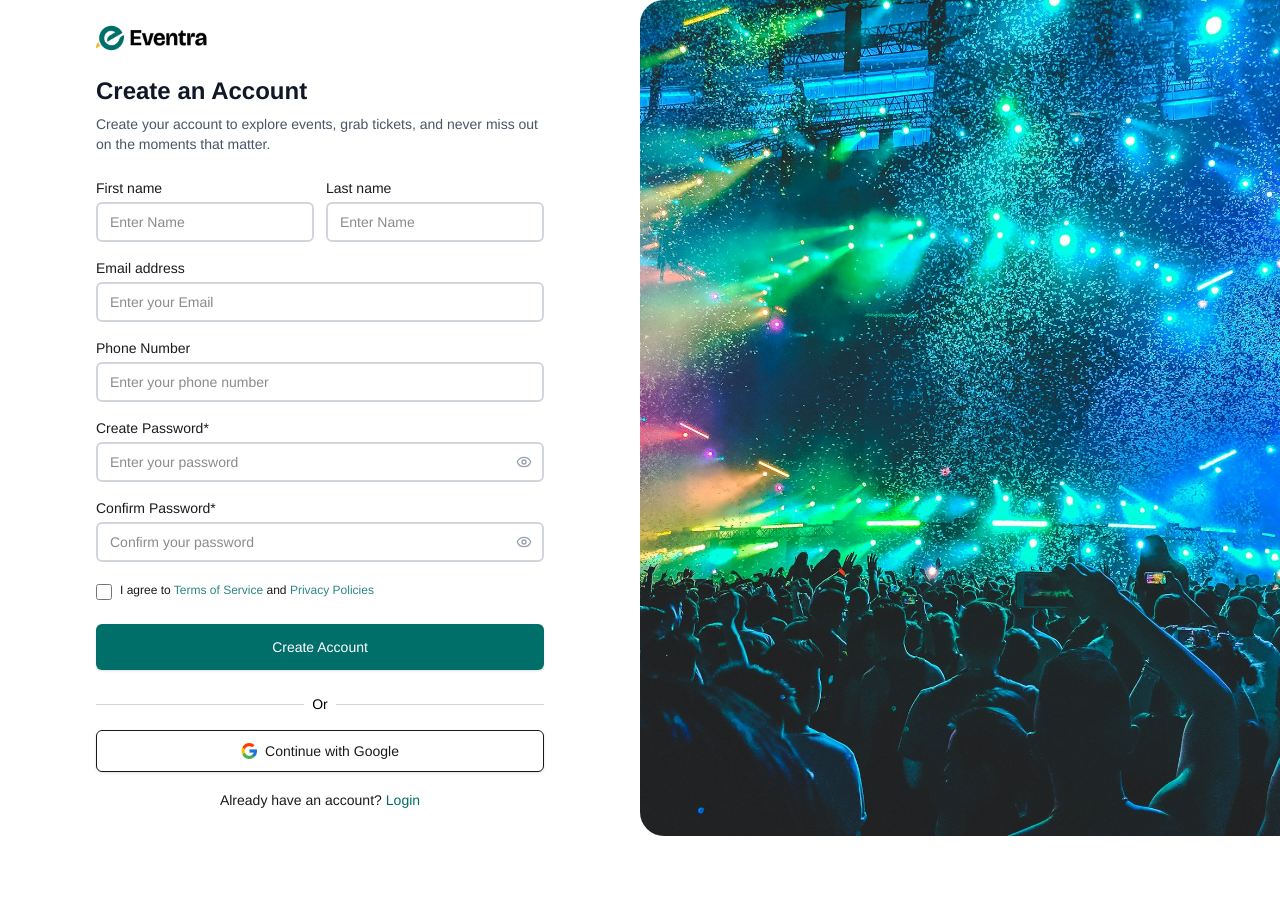
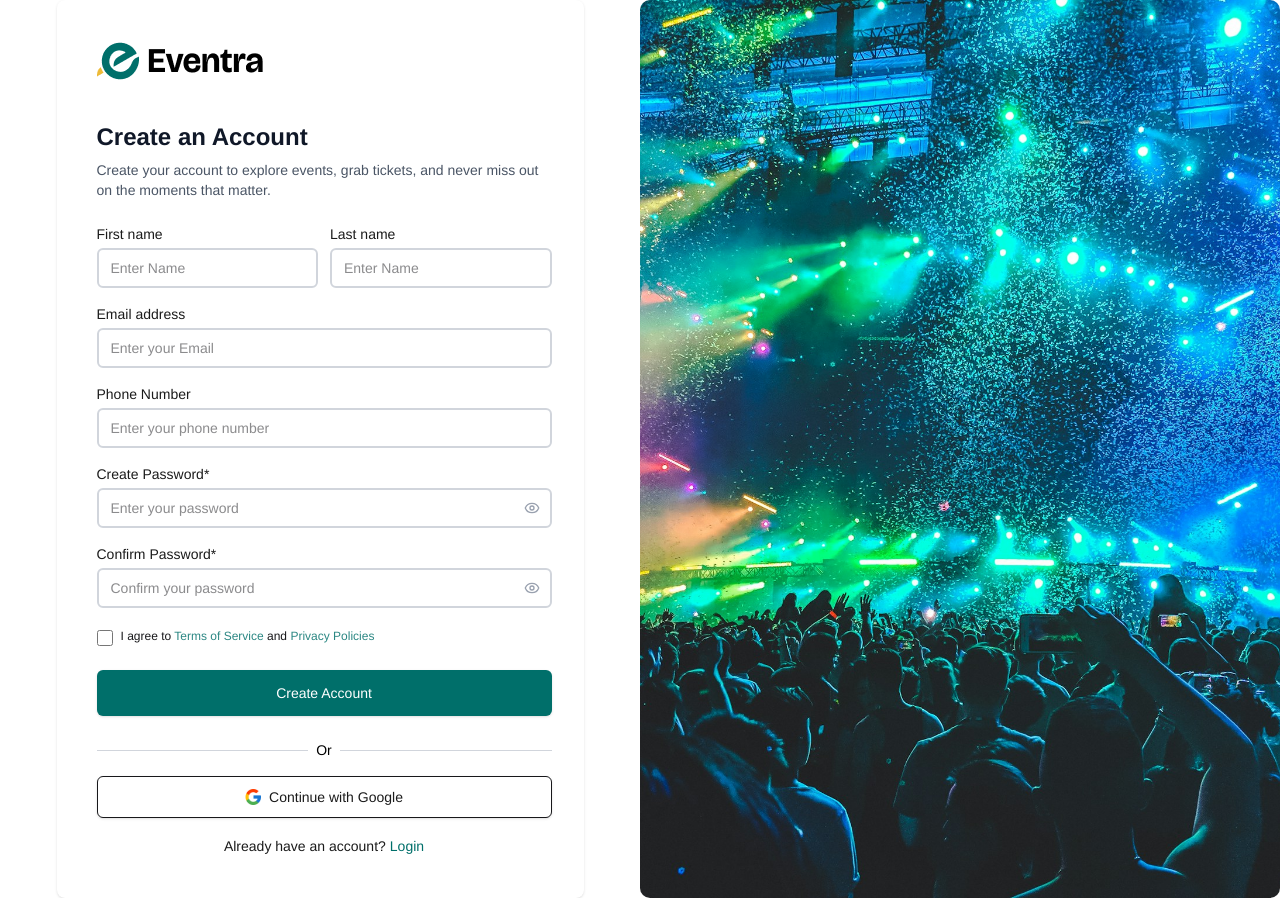
Before and after one commit to Tobak95/Event-Frontend, a React (Vite) app: page /register in a window 1280 px wide. Before the commit the page ends 836 px from the top, so only its background shows below. Built offline with nearby package versions, Linux system fonts and the light colour scheme.

Commit message:
refactored auth pages

```diff
--- a/src/Pages/ModalPages/VerificationFromEmail.jsx
+++ b/src/Pages/ModalPages/VerificationFromEmail.jsx
@@ -6,7 +6,6 @@ import { BounceLoader } from "react-spinners";
 import successIcon from "../../assets/SuccessIcon.png";
 import { useNavigate, useParams } from "react-router-dom";
 import { ImCancelCircle } from "react-icons/im";
-
 
 const VerificationFromEmail = () => {
   const { token } = useParams();
@@ -47,13 +46,15 @@ const VerificationFromEmail = () => {
 
   if (status === "verifying") {
     return (
-      <ModalsInput
-        img={<BounceLoader />}
-        hText="Verifying......  Please hold"
-        pText="Email Is Verifying..............."
-        btn="verifying............"
-        goTo=""
-      />
+      <div className="flex items-center justify-center h-screen">
+        <div className="w-full max-w-[505px] py-[29px] shadow-lg text-center ">
+          <BounceLoader className="mx-auto my-2" />
+          <h4 className="text-xl lg:text-[30px] font-semibold">
+            verifying.....
+          </h4>
+          <p className="text-black text-lg">Please Wait</p>
+        </div>
+      </div>
     );
   }
   if (status === "success") {
--- a/src/Pages/auth/Login.jsx
+++ b/src/Pages/auth/Login.jsx
@@ -21,24 +21,22 @@ const Login = () => {
     resolver: yupResolver(loginSchema),
   });
 
-  const onSubmit =async (data) => {
+  const onSubmit = async (data) => {
     setSubmitting(true);
     setErrorMessage("");
     // Your login logic here
     try {
-      const response= await axiosInstance.post("/auth/login")
-
-
-    } catch (error) {
-
-    }
+      const response = await axiosInstance.post("/auth/login");
+    } catch (error) {}
     setSubmitting(false);
   };
 
   return (
-    <div className="layout">
-      <div className=" flex gap-5 items-center justify-center">
-        <div className=" w-[482px] p-7 shadow lg rounded-lg bg-white">
+    <main className="">
+      <article className="grid p-3 lg:p-0 lg:grid-cols-2 ">
+        {/* Section for form  */}
+        <section className=" flex justify-center items-center ">
+          <div className=" lg:p-10 w-fit lg:w-[527px] shadow lg rounded-lg bg-white">
             <Link to={"/"}>
               <div className="flex gap-3 items-center mb-10">
                 <img src={logo2} alt="" />
@@ -105,7 +103,9 @@ const Login = () => {
 
                 <Link to={"/reset-password"}>
                   <div className="my-3">
-                  <p className="text-[#EC5E5E] font-[600]">forgot Password?</p>
+                    <p className="text-[#EC5E5E] font-[600]">
+                      forgot Password?
+                    </p>
                   </div>
                 </Link>
               </div>
@@ -138,12 +138,16 @@ const Login = () => {
               </div>
             </form>
           </div>
+        </section>
 
+        {/* section for background */}
+        <section>
           <div className="hidden lg:block">
             <AuthWrapper />
           </div>
-      </div>
-    </div>
+        </section>
+      </article>
+    </main>
   );
 };
 
--- a/src/Pages/auth/Register.jsx
+++ b/src/Pages/auth/Register.jsx
@@ -207,14 +207,14 @@ const Register = () => {
   };
 
   return (
-    <div className="container mx-auto min-h-screen flex flex-col lg:flex-row">
+    <main className=" ">
       {/* Modal */}
       {/* <SuccessModal /> */}
-
+      <article className="grid p-3 lg:p-0 lg:grid-cols-2 ">
         {/* Form  */}
-      <div className="w-full lg:w-1/2 bg-white flex flex-col justify-center py-6 px-4 sm:px-6 lg:px-16 mt-10 lg:mt-0">
-        <div className="mx-auto w-full max-w-md">
-          <div className="mb-6">
+        <section className=" flex justify-center items-center ">
+          <div className="lg:p-10 w-fit lg:w-[527px] shadow lg rounded-lg bg-white">
+            {/* <div className="mb-6">
                 <a href="/">
                 <div className="flex items-center gap-2">
                 <img
@@ -224,14 +224,20 @@ const Register = () => {
                 />
                 </div>
                 </a>
+                </div> */}
+
+            <Link to={"/"}>
+              <div className="flex gap-3 items-center mb-10">
+                <img src={Brandlogo} alt="" />
               </div>
-
+            </Link>
+            <div className="lg:w-[455px]">
               <h2 className="text-lg sm:text-xl lg:text-2xl font-bold text-gray-900 leading-tight">
                 Create an Account
               </h2>
               <p className="mt-2 text-sm text-gray-600">
-            Create your account to explore events, grab tickets, and never miss
-            out on the moments that matter.
+                Create your account to explore events, grab tickets, and never
+                miss out on the moments that matter.
               </p>
 
               <form
@@ -249,7 +255,9 @@ const Register = () => {
                         type="text"
                         {...register("firstname")}
                         className={`py-2 px-3 text-sm block w-full border-2 rounded-md focus:ring-green-500 focus:border-green-500 ${
-                      errors.firstname ? "border-red-500" : "border-gray-300"
+                          errors.firstname
+                            ? "border-red-500"
+                            : "border-gray-300"
                         }`}
                         placeholder="Enter Name"
                       />
@@ -315,7 +323,9 @@ const Register = () => {
                       type="text"
                       {...register("phoneNumber")}
                       className={`py-2 px-3 text-sm block w-full border-2 rounded-md focus:ring-green-500 focus:border-green-500 ${
-                    errors.phoneNumber ? "border-red-500" : "border-gray-300"
+                        errors.phoneNumber
+                          ? "border-red-500"
+                          : "border-gray-300"
                       }`}
                       placeholder="Enter your phone number"
                     />
@@ -382,7 +392,9 @@ const Register = () => {
                       <button
                         type="button"
                         className="text-gray-400 hover:text-gray-500 focus:outline-none"
-                    onClick={() => setShowConfirmPassword(!showConfirmPassword)}
+                        onClick={() =>
+                          setShowConfirmPassword(!showConfirmPassword)
+                        }
                       >
                         {showConfirmPassword ? (
                           <EyeOff className="h-4 w-4" />
@@ -471,18 +483,20 @@ const Register = () => {
               </div>
             </div>
           </div>
+        </section>
 
         {/* Image Section */}
-      <div className="w-full lg:w-1/2">
-        <div className="flex items-center justify-center w-full h-full">
+        <section>
+          <div className="h-full hidden lg:block rounded-[10px]">
             <img
               src={signup}
-            alt="Sign up"
-            className="w-full h-full object-cover rounded-l-3xl"
+              alt="AuthWrapper"
+              className="object-cover rounded-[10px] h-[100%] w-[100%]"
             />
           </div>
-      </div>
-    </div>
+        </section>
+      </article>
+    </main>
   );
 };
 
--- a/src/Pages/auth/ResetPassword.jsx
+++ b/src/Pages/auth/ResetPassword.jsx
@@ -29,8 +29,11 @@ const ResetPassword = () => {
   };
 
   return (
-    <div className="layout flex items-center gap-10">
-      <div className="mx-auto w-[482px] p-7">
+    <main className="">
+      <article className="flex h-screen justify-center items-center ">
+        {/* section for form  */}
+        <section className=" ">
+          <div className="lg:p-10   w-fit  shadow lg rounded-lg bg-white">
             <Link to={"/"}>
               <div className="flex gap-3 items-center mb-10">
                 <img src={logo2} alt="" />
@@ -105,11 +108,15 @@ const ResetPassword = () => {
               </div>
             </form>
           </div>
-
+        </section>
+        {/* Section for Background */}
+        {/* <section>
           <div className="hidden lg:block">
             <AuthWrapper />
           </div>
-    </div>
+        </section> */}
+      </article>
+    </main>
   );
 };
 
--- a/src/component/layout/AuthWrapper.jsx
+++ b/src/component/layout/AuthWrapper.jsx
@@ -3,7 +3,7 @@ import partySpray from "../../assets/partySpray.jpg"
 
 const AuthWrapper = () => {
   return (
-    <div className=" lg:max-w-[730px] h-[800px] rounded-[10px]">
+    <div className=" h-screen rounded-[10px]">
       <img
         src={partySpray}
         alt="AuthWrapper"
```
Lines whose indentation alone changed are shown as unchanged.
